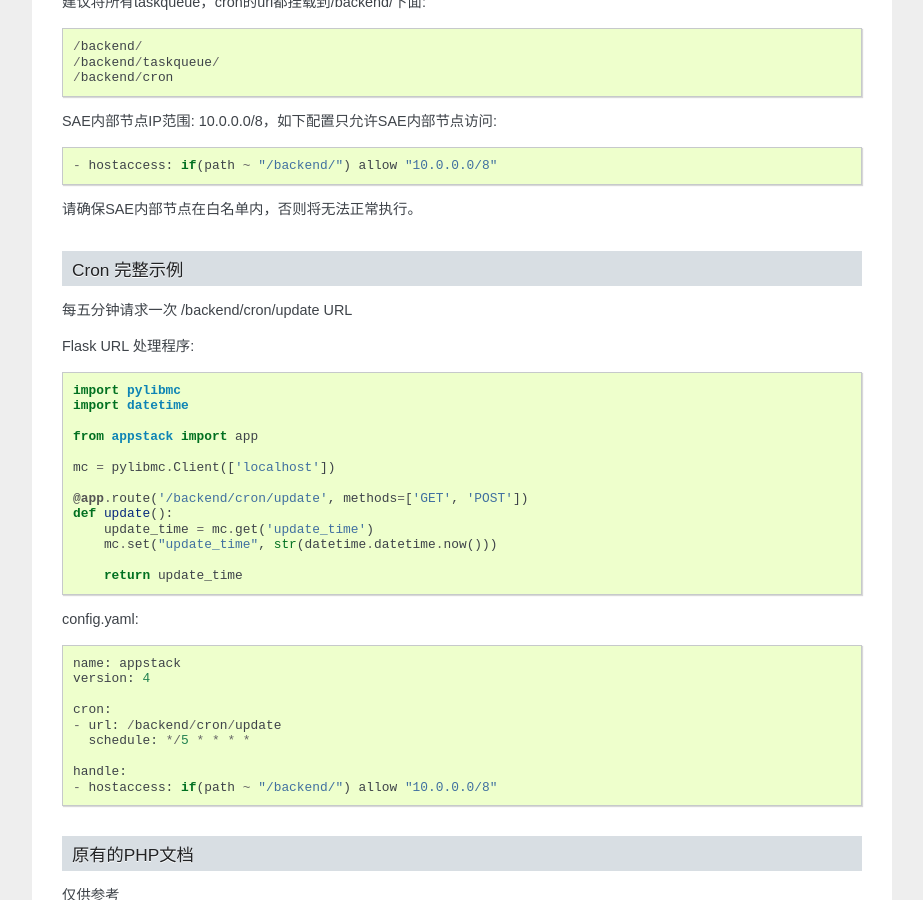
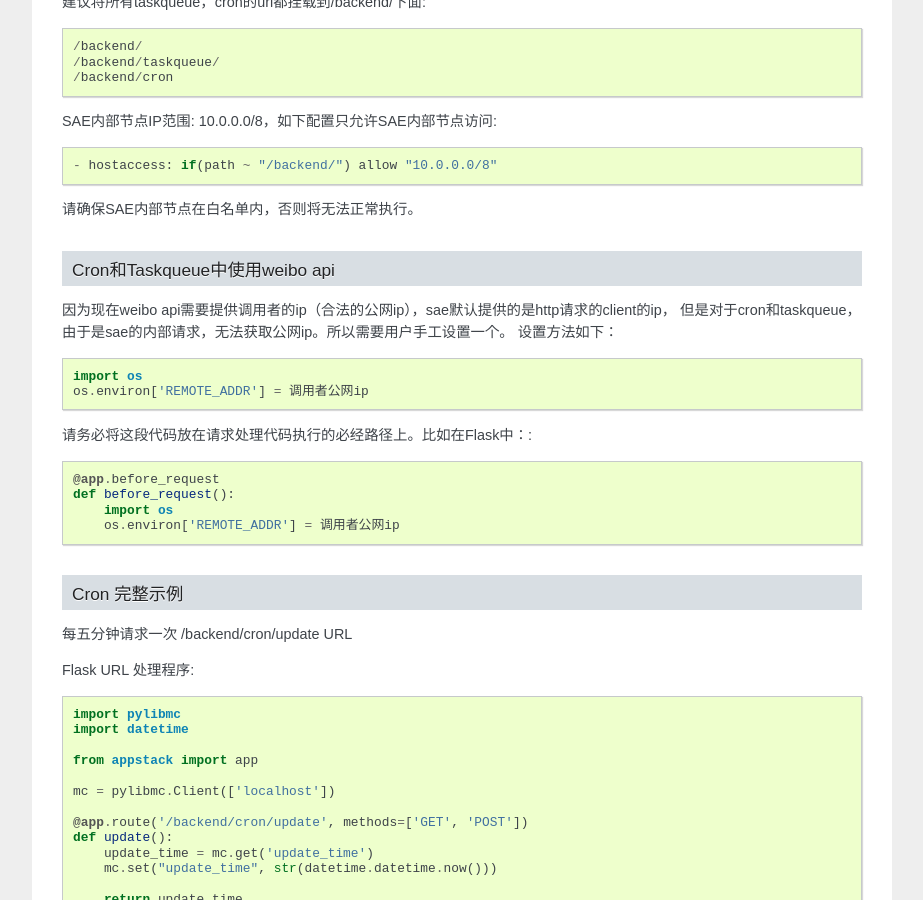
Before and after one commit to sinacloud/sae-python-dev-guide, a Sphinx documentation site: the page built from docs/service.rst, in a window 1280 px wide and 900 px high, scrolled down 4980 px. Shown: the whole window, without its empty margins (198-1121 px from the left). Built offline with Sphinx 7.4.7, drawn with Linux system fonts in a browser that asks for light colours; some of the changed text lies outside the part shown.

Commit message:
Howto use weibo api in cron and taskqueue

```diff
--- a/docs/service.rst
+++ b/docs/service.rst
@@ -292,6 +292,22 @@ SAE内部节点IP范围: 10.0.0.0/8，如下配置只允许SAE内部节点访问
 
 请确保SAE内部节点在白名单内，否则将无法正常执行。
 
+Cron和Taskqueue中使用weibo api
+~~~~~~~~~~~~~~~~~~~~~~~~~~~~~~~~
+
+因为现在weibo api需要提供调用者的ip（合法的公网ip），sae默认提供的是http请求的client的ip，
+但是对于cron和taskqueue，由于是sae的内部请求，无法获取公网ip。所以需要用户手工设置一个。
+设置方法如下： ::
+
+    import os
+    os.environ['REMOTE_ADDR'] = 调用者公网ip
+
+请务必将这段代码放在请求处理代码执行的必经路径上。比如在Flask中：::
+
+    @app.before_request
+    def before_request():
+        import os
+        os.environ['REMOTE_ADDR'] = 调用者公网ip
 
 Cron 完整示例
 ~~~~~~~~~~~~~~~~~~~
```
